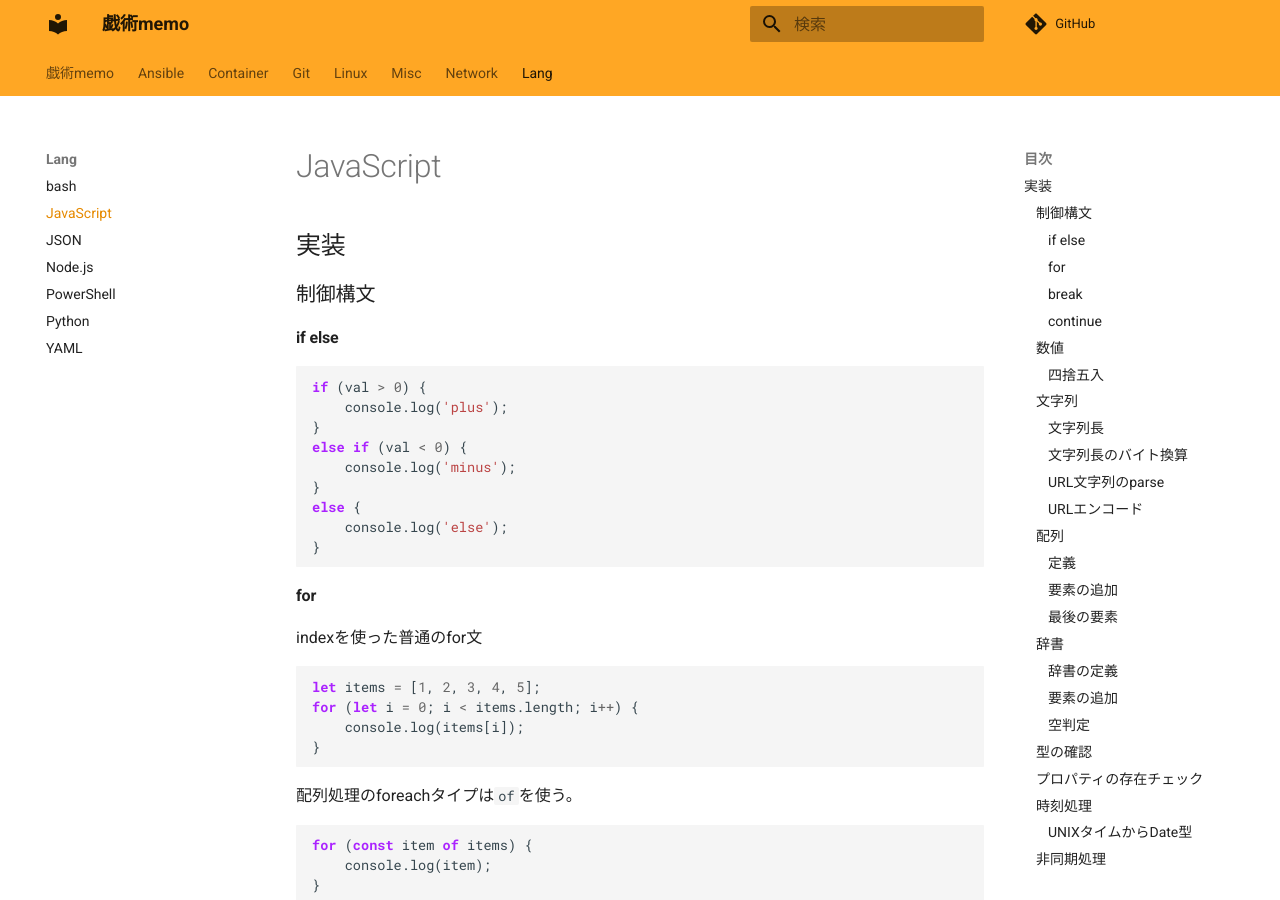
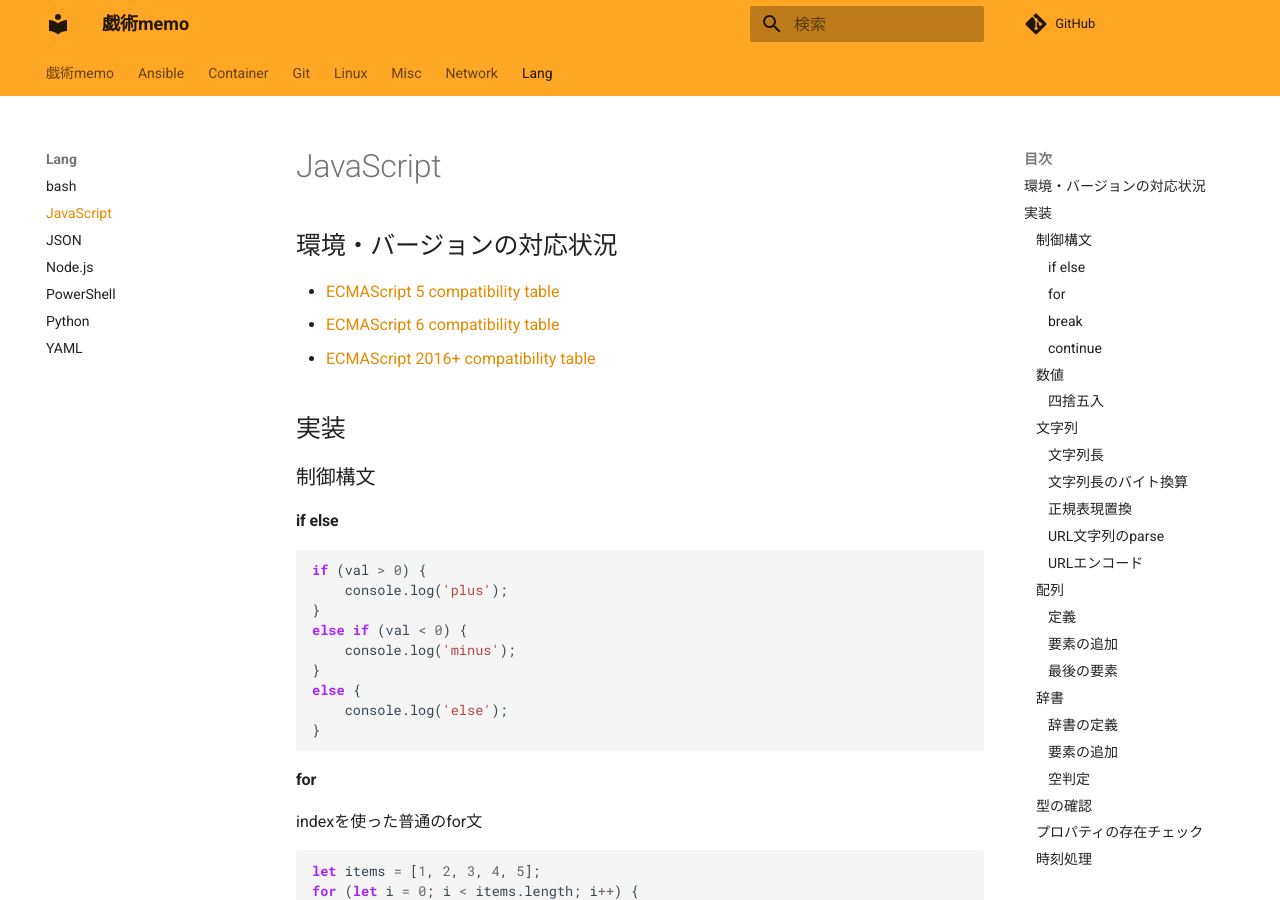
Before and after one commit to zaki-lknr/docs, an MkDocs documentation site: the page built from docs/lang/js.md, in a window 1280 px wide and 900 px high. Built offline with MkDocs 1.6.1 and Material for MkDocs 9.7.7, drawn with Linux system fonts in a browser that asks for light colours; comment, search, counter and statistics services are not loaded; some of the changed text lies outside the part shown.

Commit message:
add: lang/javascript: 対応状況

````diff
--- a/docs/lang/js.md
+++ b/docs/lang/js.md
@@ -1,4 +1,10 @@
 # JavaScript
+
+## 環境・バージョンの対応状況
+
+- [ECMAScript 5 compatibility table](https://compat-table.github.io/compat-table/es5/)
+- [ECMAScript 6 compatibility table](https://compat-table.github.io/compat-table/es6/)
+- [ECMAScript 2016+ compatibility table](https://compat-table.github.io/compat-table/es2016plus/)
 
 ## 実装
 
@@ -78,6 +84,13 @@ console.log(size);
 ```
 
 結果は`33`
+
+#### 正規表現置換
+
+```javascript
+const str = 'foobarbaz';
+console.log(str.replace(/ba/g, 'BA'));
+```
 
 #### URL文字列のparse
 
````
